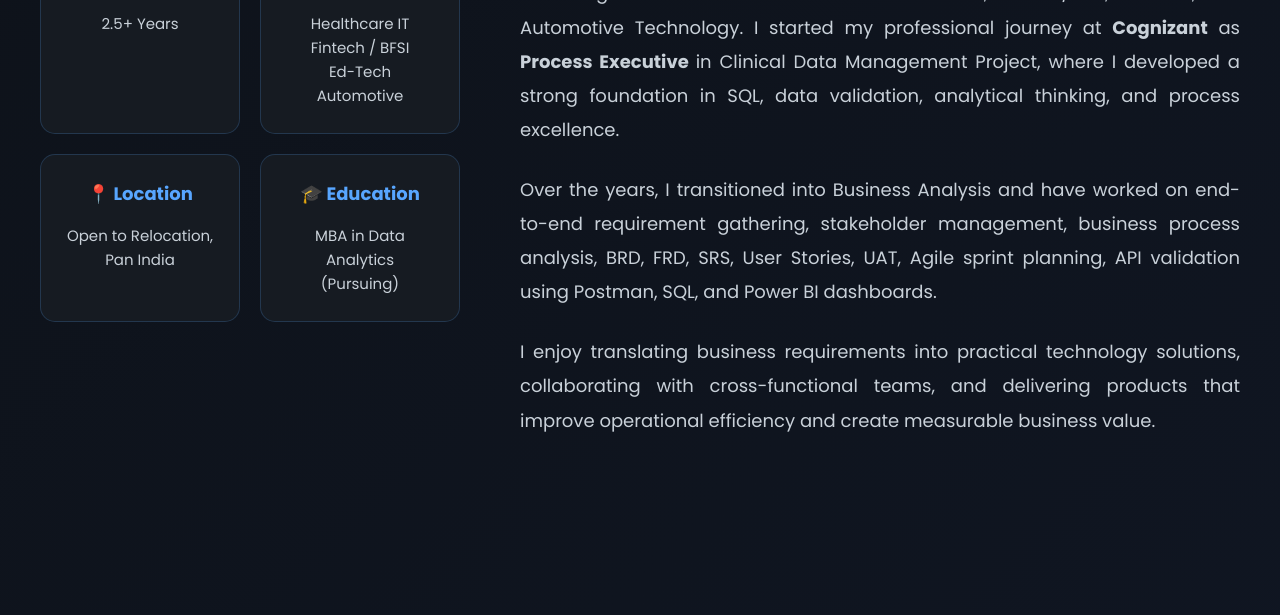
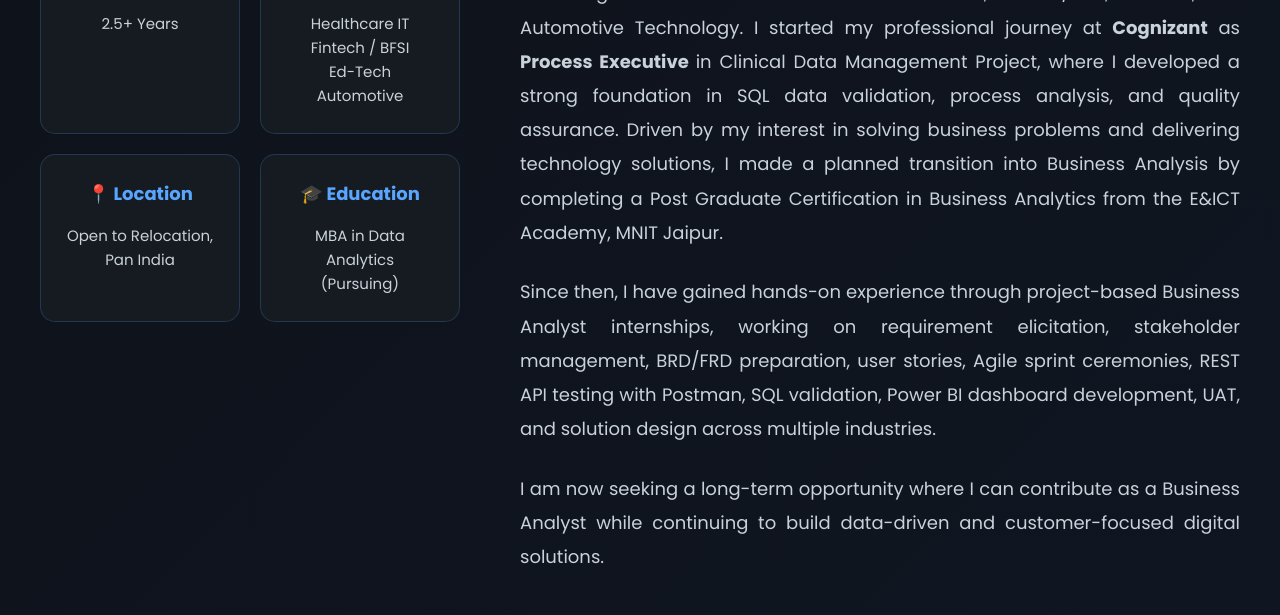
Before and after one commit to Dibyashree-Chowdhury/Portfolio_project, a plain HTML site: page index.html in a window 1280 px wide. Shown: the part 1065-1680 px from the top of the page. Drawn offline with Linux system fonts and the light colour scheme.

Commit message:
Update index.html

```diff
--- a/index.html
+++ b/index.html
@@ -133,33 +133,39 @@
 
         <div class="about-text">
 
-            <p>
+          <p>
                 Hi, I'm <strong>Dibyashree Chowdhury</strong>, a Business Analyst with
                 <strong>2.5+ years of experience</strong> delivering business solutions
                 across Healthcare IT, Fintech/BFSI, Ed-Tech, and Automotive Technology.
 
                 I started my professional journey at <strong>Cognizant</strong> as
                 <strong>Process Executive </strong> in Clinical Data Management Project,
-                 where I developed a strong foundation in SQL, data
-                validation, analytical thinking, and process excellence.
+                 where I developed a strong foundation in SQL data validation, process analysis, and quality assurance.
+Driven by my interest in solving business problems and delivering technology
+solutions, I made a planned transition into Business Analysis by completing a
+Post Graduate Certification in Business Analytics from the E&ICT Academy,
+MNIT Jaipur.
             </p>
 
             <br>
 
             <p>
-                Over the years, I transitioned into Business Analysis and have worked on
-                end-to-end requirement gathering, stakeholder management, business
-                process analysis, BRD, FRD, SRS, User Stories, UAT, Agile sprint
-                planning, API validation using Postman, SQL, and Power BI dashboards.
+
+Since then, I have gained hands-on experience through project-based Business
+Analyst internships, working on requirement elicitation, stakeholder
+management, BRD/FRD preparation, user stories, Agile sprint ceremonies, REST
+API testing with Postman, SQL validation, Power BI dashboard development, UAT,
+and solution design across multiple industries.
+
             </p>
 
             <br>
 
             <p>
-                I enjoy translating business requirements into practical technology
-                solutions, collaborating with cross-functional teams, and delivering
-                products that improve operational efficiency and create measurable
-                business value.
+
+I am now seeking a long-term opportunity where I can contribute as a Business
+Analyst while continuing to build data-driven and customer-focused digital
+solutions.
             </p>
 
         </div>
```
